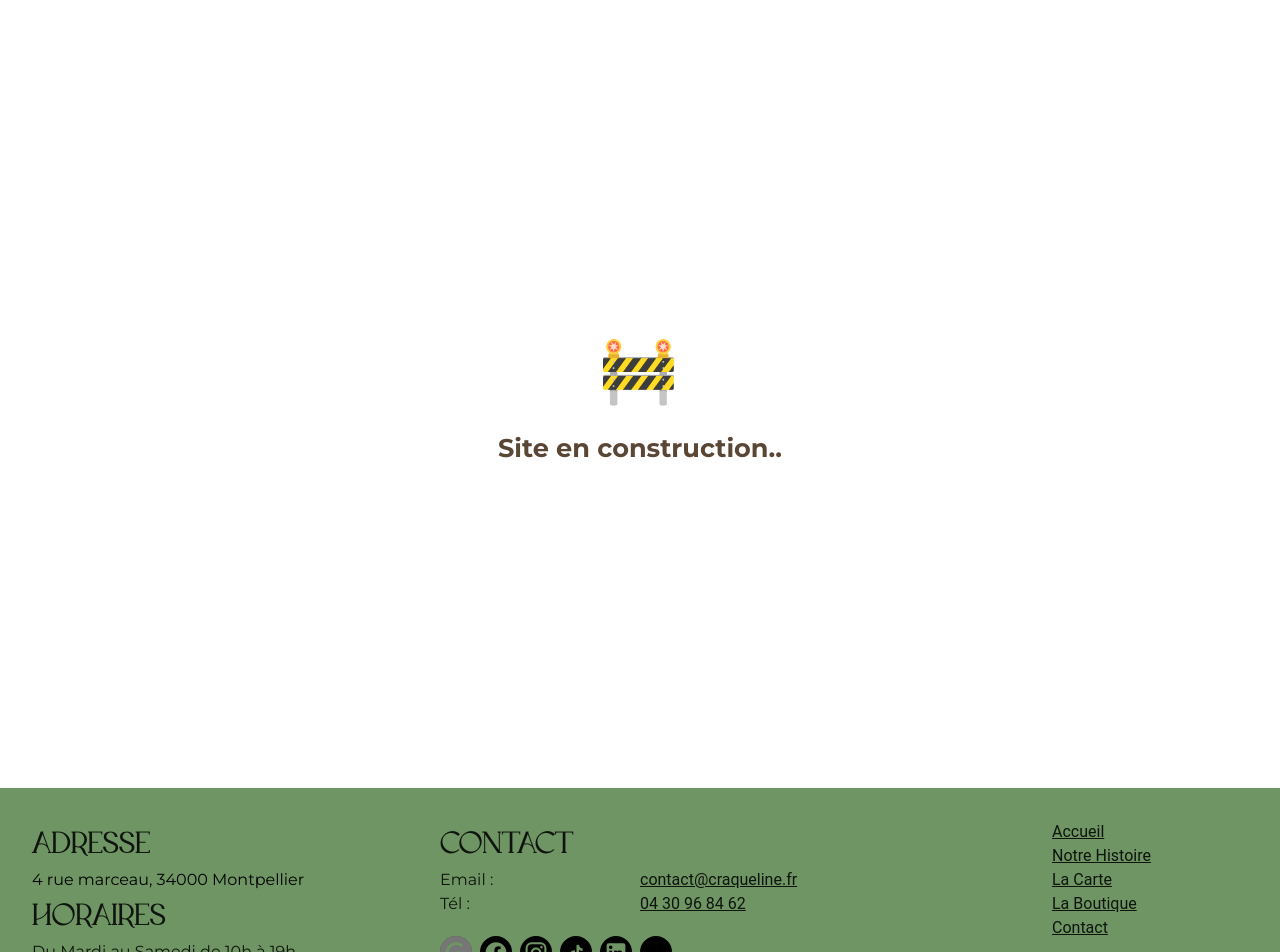
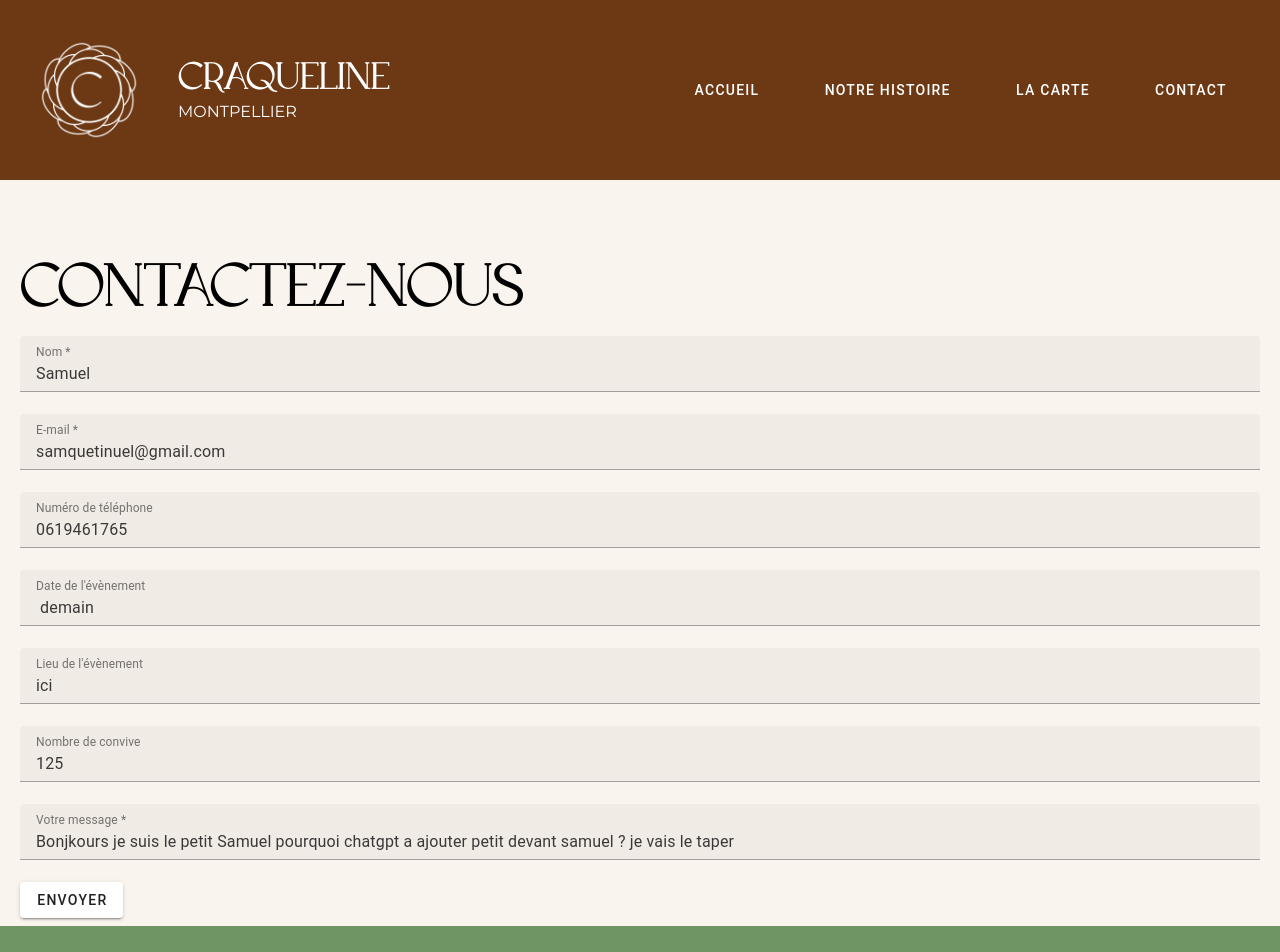
Before and after one commit to SamuelQuetin/craqueline, a Vue app: page /contact in a window 1280 px wide. Shown: the top 952 px of the page. Built offline with nearby package versions, Linux system fonts and the light colour scheme.

Commit message:
Remove under construction banner, reintegrate header and layout in `App.vue`, send HTML emails in `sendMail.php`, and fix Contact form value bindings.

```diff
--- a/src/App.vue
+++ b/src/App.vue
@@ -21,20 +21,20 @@
         </div>
       </v-parallax>
     </section>
-    <v-sheet height="100vh" class="d-flex justify-center align-center">
-      <div class="construction-container">
-        <div class="construction-box">
-          <div class="icon">🚧</div>
-          <p class="text">
-            Site en construction<span class="dots"></span>
-          </p>
-        </div>
-      </div>
-    </v-sheet>
-<!--    <LeHeader :isMobile="isMobile" @onClick="scrollTo"></LeHeader>-->
-<!--    <v-main>-->
-<!--      <router-view :isMobile="isMobile" @scrollTo="scrollTo"></router-view>-->
-<!--    </v-main>-->
+<!--    <v-sheet height="100vh" class="d-flex justify-center align-center">-->
+<!--      <div class="construction-container">-->
+<!--        <div class="construction-box">-->
+<!--          <div class="icon">🚧</div>-->
+<!--          <p class="text">-->
+<!--            Site en construction<span class="dots"></span>-->
+<!--          </p>-->
+<!--        </div>-->
+<!--      </div>-->
+<!--    </v-sheet>-->
+    <LeHeader :isMobile="isMobile" @onClick="scrollTo"></LeHeader>
+    <v-main>
+      <router-view :isMobile="isMobile" @scrollTo="scrollTo"></router-view>
+    </v-main>
     <LeFooter></LeFooter>
   </v-app>
 
--- a/src/view/Contact.vue
+++ b/src/view/Contact.vue
@@ -30,14 +30,14 @@ const message = ref('Bonjkours je suis le petit Samuel pourquoi chatgpt a ajoute
 function sendMail(){
 
   let data = `<b>Nom :</b> `+ nom.value +`<br>
-    <b>E-mail :</b> `+ email +` <br>
-    <b>Numéro de téléphone :</b> `+ numPhone +` <br>
-    <b>Date de l'évènement :</b> `+ date +` <br>
-    <b>Lieu de l'évènement :</b> `+ where +` <br>
-    <b>Nombre de convives :</b> `+ numPers +` <br><br>
+    <b>E-mail :</b> `+ email.value +` <br>
+    <b>Numéro de téléphone :</b> `+ numPhone.value +` <br>
+    <b>Date de l'évènement :</b> `+ date.value +` <br>
+    <b>Lieu de l'évènement :</b> `+ where.value +` <br>
+    <b>Nombre de convives :</b> `+ numPers.value +` <br><br>
 
     <b>Message :</b><br>
-    `+ message +` `
+    `+ message.value +` `
   mailService.sendMail(data).then(res => console.log(res)).catch(err => console.log(err))
 
 }
```
Also changed, not shown: 1 other file (tests, documents, lock files or other folders).
